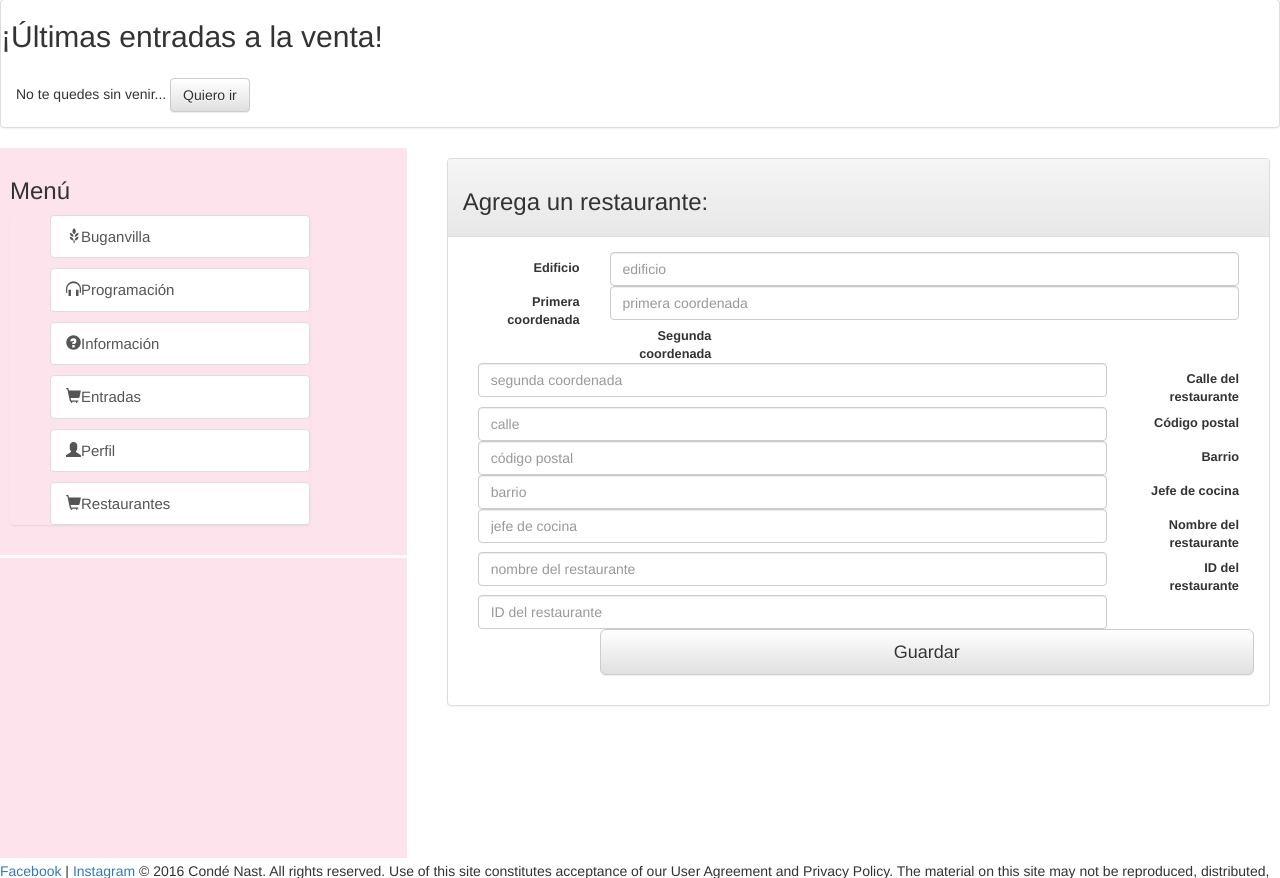
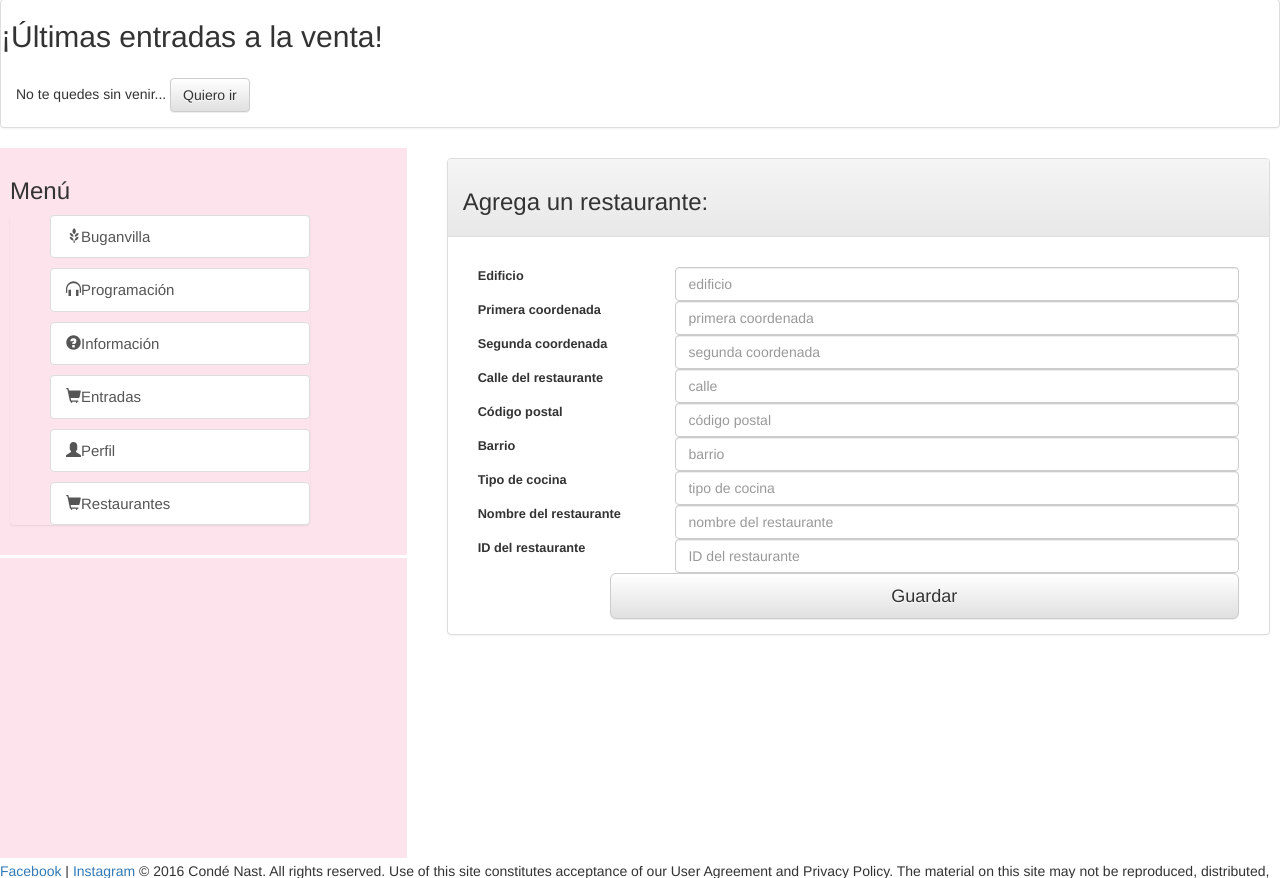
Before and after one commit to ealmenzar/DAI, a Flask app: template web/templates/agregarrestaurante.html in a window 1280 px wide. Shown: the part 362-1240 px from the top of the page. Run offline with Flask 2, Linux system fonts and the light colour scheme; the template is opened without the code that fills it, so the values that code supplies are empty; some libraries are stand-ins or nearby versions.

Commit message:
Mejorados los accesos a la BD - MongoDB

```diff
--- a/web/templates/agregarrestaurante.html
+++ b/web/templates/agregarrestaurante.html
@@ -1,77 +1,80 @@
 {% extends "web.html" %}
 {% block content %}
+
+<form action ="/AgregarRestaurante" method ="post">
 
 <div class="panel panel-default">
 <div class="panel-heading"><h3> Agrega un restaurante: </h3></div>
 <div class="panel-body"> <small>
-	<form class="form-horizontal">
+
+<form class="form-horizontal">
 
 	<div class="form-goup">
-	    <label for="building" class="control-label col-xs-2">Edificio</label>
-	    <div class="col-xs-10">
-	    	<input type="building" class="form-control" id="building" placeholder="edificio">
+	    <label for="building" class="control-label col-xs-3">Edificio</label>
+	    <div class="col-xs-9">
+	    	<input type="text" class="form-control" id="building" placeholder="edificio" name="building">
 		</div>
 	</div>
 
 	<div class="form-goup">
-	    <label for="coord1" class="control-label col-xs-2">Primera coordenada</label>
-	    <div class="col-xs-10">
-	    	<input type="coord1" class="form-control" id="coord1" placeholder="primera coordenada">
+	    <label for="coord1" class="control-label col-xs-3">Primera coordenada</label>
+	    <div class="col-xs-9">
+	    	<input type="text" class="form-control" id="coord1" placeholder="primera coordenada" name="coord1">
 		</div>
 	</div>
 
 	<div class="form-goup">
-	    <label for="coord2" class="control-label col-xs-2">Segunda coordenada</label>
-	    <div class="col-xs-10">
-	    	<input type="coord2" class="form-control" id="coord2" placeholder="segunda coordenada">
+	    <label for="coord2" class="control-label col-xs-3">Segunda coordenada</label>
+	    <div class="col-xs-9">
+	    	<input type="text" class="form-control" id="coord2" placeholder="segunda coordenada" name="coord2">
 		</div>
 	</div>
 
 	<div class="form-goup">
-	    <label for="street" class="control-label col-xs-2">Calle del restaurante</label>
-	    <div class="col-xs-10">
-	    	<input type="street" class="form-control" id="street" placeholder="calle">
+	    <label for="street" class="control-label col-xs-3">Calle del restaurante</label>
+	    <div class="col-xs-9">
+	    	<input type="text" class="form-control" id="street" placeholder="calle" name="street">
 		</div>
 	</div>
 
 	<div class="form-goup">
-	    <label for="zipcode" class="control-label col-xs-2">Código postal</label>
-	    <div class="col-xs-10">
-	    	<input type="zipcode" class="form-control" id="zipcode" placeholder="código postal">
+	    <label for="zipcode" class="control-label col-xs-3">Código postal</label>
+	    <div class="col-xs-9">
+	    	<input type="text" class="form-control" id="zipcode" placeholder="código postal" name="zipcode">
 		</div>
 	</div>
 
 	<div class="form-goup">
-	    <label for="borough" class="control-label col-xs-2">Barrio</label>
-	    <div class="col-xs-10">
-	    	<input type="borough" class="form-control" id="borough" placeholder="barrio">
+	    <label for="borough" class="control-label col-xs-3">Barrio</label>
+	    <div class="col-xs-9">
+	    	<input type="text" class="form-control" id="borough" placeholder="barrio" name="borough">
 		</div>
 	</div>
 
 	<div class="form-goup">
-	    <label for="cuisine" class="control-label col-xs-2">Jefe de cocina</label>
-	    <div class="col-xs-10">
-	    	<input type="cuisine" class="form-control" id="cuisine" placeholder="jefe de cocina">
+	    <label for="cuisine" class="control-label col-xs-3">Tipo de cocina</label>
+	    <div class="col-xs-9">
+	    	<input type="text" class="form-control" id="cuisine" placeholder="tipo de cocina" name="cuisine">
 		</div>
 	</div>
 
 	<div class="form-goup">
-	    <label for="name" class="control-label col-xs-2">Nombre del restaurante</label>
-	    <div class="col-xs-10">
-	    	<input type="name" class="form-control" id="name" placeholder="nombre del restaurante">
+	    <label for="name" class="control-label col-xs-3">Nombre del restaurante</label>
+	    <div class="col-xs-9">
+	    	<input type="text" class="form-control" id="name" placeholder="nombre del restaurante" name="name">
 		</div>
 	</div>
 
 	<div class="form-goup">
-	    <label for="id" class="control-label col-xs-2">ID del restaurante</label>
-	    <div class="col-xs-10">
-	    	<input type="id" class="form-control" id="id" placeholder="ID del restaurante">
+	    <label for="id" class="control-label col-xs-3">ID del restaurante</label>
+	    <div class="col-xs-9">
+	    	<input type="text" class="form-control" id="id" placeholder="ID del restaurante" name="id">
 		</div>
 	</div>
 
 	<div class="form-group">
 	    <div class="col-xs-offset-2 col-xs-10">
-	        <button type="submit" class="btn btn-default btn-lg btn-block">Guardar</button>
+	        <button type="submit" class="btn btn-default btn-lg btn-block" value="OK">Guardar</button>
 	    </div>
 	</div>
 
@@ -79,4 +82,6 @@
 	</small></div>
 </div>
 
+</form>
+
 {% endblock %}
--- a/web/web.py
+++ b/web/web.py
@@ -19,11 +19,12 @@
 #print(conn)
 
 db = conn.test
-#restaurants = db.primer_dataset
-cursor = db.restaurants.find()
+
+#cursor = db.restaurants.find()
+
 
 #for doc in cursor:
- #   print(doc)
+   #print(doc)
 
 
 @app.route('/')
@@ -181,14 +182,14 @@
                    "name": name,
                    "restaurant_id": id
                    }
-            restaurants.insert(dic)
+            db.restaurants.insert(dic)
             return render_template('agregarrestaurante.html', usuario=session['username'], pags=session['paginas'])
         return render_template('agregarrestaurante.html', usuario=session['username'], pags=session['paginas'])
     else:
         return render_template('formulario.html')
 
 @app.route("/BuscarRestaurante", methods=['GET', 'POST'])
-def lookforrest():
+def buscarrestaurante():
     if 'username' in session:
         s = session['paginas']
         s.insert(0, 'BuscarRestaurante')
@@ -198,13 +199,18 @@
 
         if request.method == 'POST':
             name = str(request.form['name'])
+            barrio = str(request.form['barrio'])
+            dic = {}
+            if name != "":
+                dic['name'] = name
+            if barrio != "":
+                dic['borough'] = barrio
+            r = db.restaurants.find(dic)
 
-            dic = {"name": name}
-            R = restaurants.find(dic)
-            print(R)
             return render_template('buscarrestaurante.html', usuario=session['username'],
-                                   pags=session['paginas'], restaurante=R)
-        return render_template('buscarrestaurante.html', usuario=session['username'], pags=session['paginas'])
+                                   pags=session['paginas'], restaurante=r)
+        return render_template('buscarrestaurante.html', usuario=session['username'],
+                               pags=session['paginas'])
     else:
         return render_template('formulario.html')
 
```
Also changed, not shown: web/templates/buscarrestaurante.html (+19 -5 lines), web/templates/formulario.html (+18 -19 lines).
